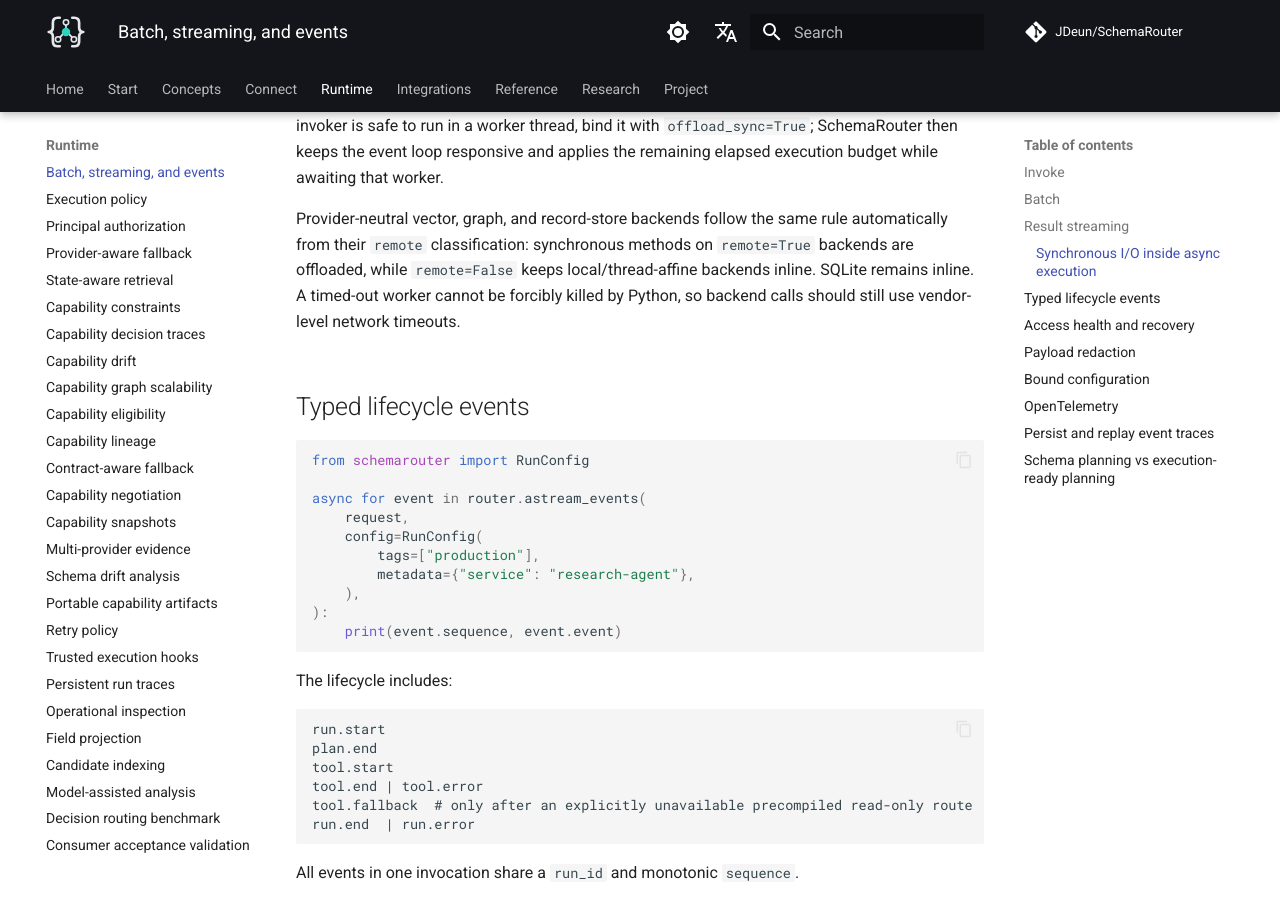
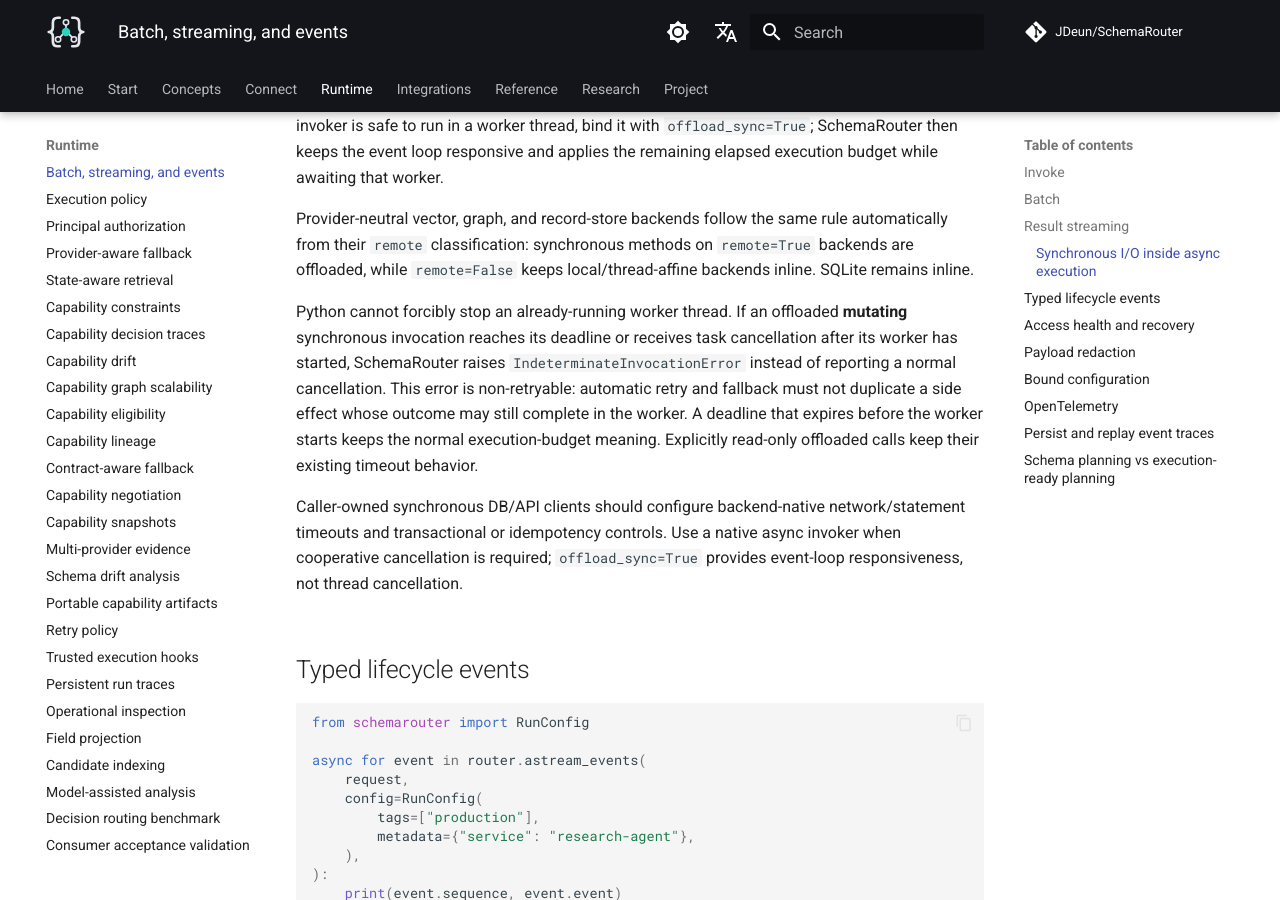
Before and after one commit to JDeun/SchemaRouter, an MkDocs documentation site: the page built from docs/guides/runtime.md, in a window 1280 px wide and 900 px high, scrolled down 1655 px. Built offline with MkDocs 1.6.1 and Material for MkDocs 9.7.7, drawn with Linux system fonts in a browser that asks for light colours; comment, search, counter and statistics services are not loaded.

Commit message:
docs(runtime): define offloaded sync cancellation contract

```diff
--- a/docs/guides/runtime.md
+++ b/docs/guides/runtime.md
@@ -75,9 +75,20 @@ that worker.
 
 Provider-neutral vector, graph, and record-store backends follow the same rule automatically from
 their `remote` classification: synchronous methods on `remote=True` backends are offloaded,
-while `remote=False` keeps local/thread-affine backends inline. SQLite remains inline. A timed-out
-worker cannot be forcibly killed by Python, so backend calls should still use vendor-level network
-timeouts.
+while `remote=False` keeps local/thread-affine backends inline. SQLite remains inline.
+
+Python cannot forcibly stop an already-running worker thread. If an offloaded **mutating**
+synchronous invocation reaches its deadline or receives task cancellation after its worker has
+started, SchemaRouter raises `IndeterminateInvocationError` instead of reporting a normal
+cancellation. This error is non-retryable: automatic retry and fallback must not duplicate a side
+effect whose outcome may still complete in the worker. A deadline that expires before the worker
+starts keeps the normal execution-budget meaning. Explicitly read-only offloaded calls keep their
+existing timeout behavior.
+
+Caller-owned synchronous DB/API clients should configure backend-native network/statement
+timeouts and transactional or idempotency controls. Use a native async invoker when cooperative
+cancellation is required; `offload_sync=True` provides event-loop responsiveness, not thread
+cancellation.
 
 ## Typed lifecycle events
 
```
